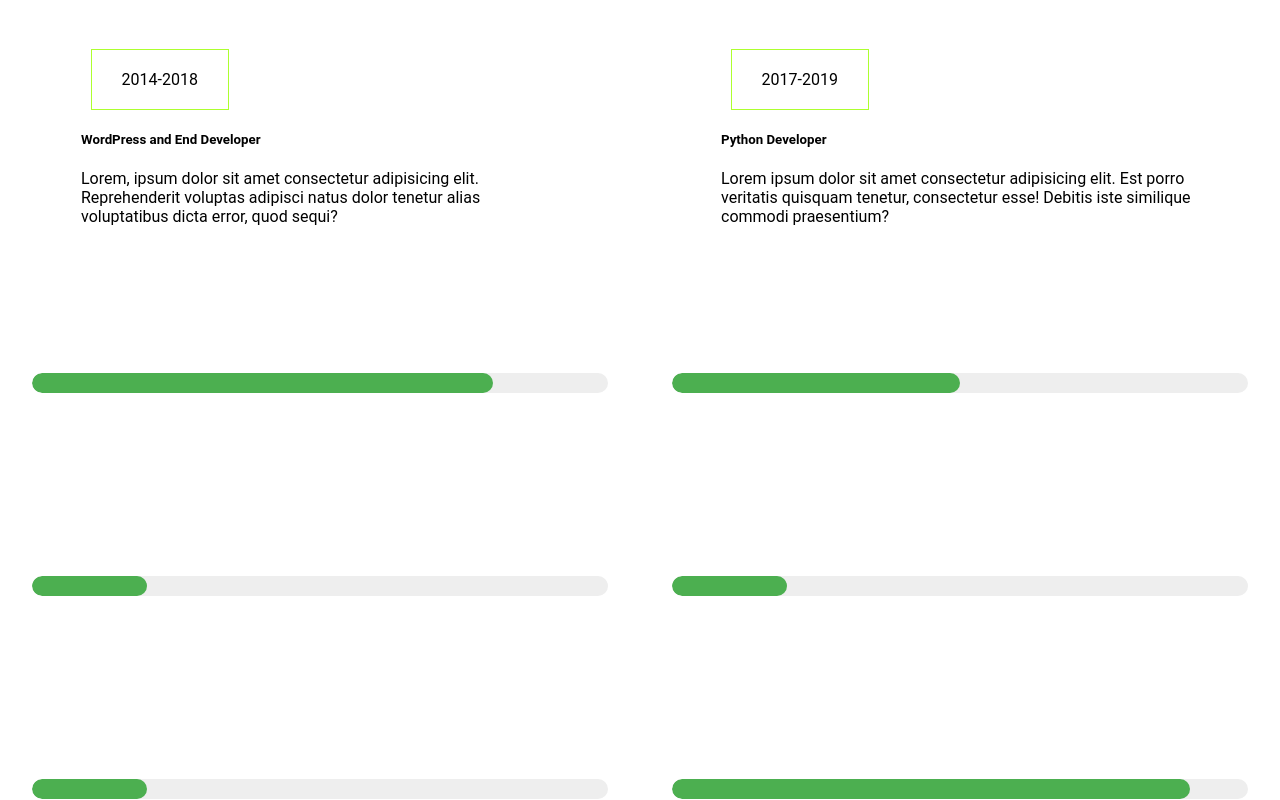
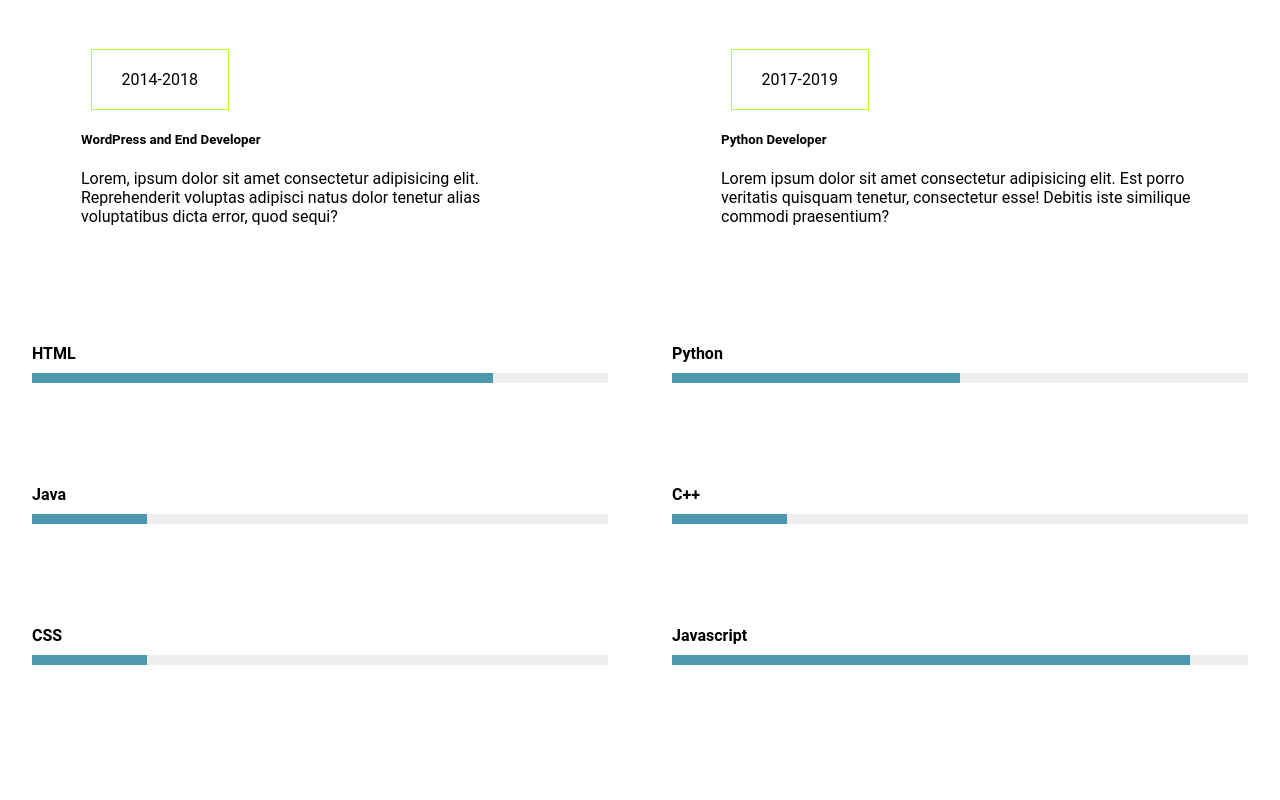
Before and after one commit to KrishDevCrafting/Krish-Portfolio, a React (Create React App) app in the folder my-app/: page / in a window 1280 px wide. Shown: the part 1704-2504 px from the top of the page. After the commit the page ends 2370 px from the top, so only its background shows below. Built offline with nearby package versions, Linux system fonts and the light colour scheme.

Commit message:
problem-solve

```diff
--- a/my-app/src/home/AboutMe/index.css
+++ b/my-app/src/home/AboutMe/index.css
@@ -21,33 +21,3 @@
  /* talk */
 
 }
-/* chatGPT: */
-
-.skills-section {
-    padding: 40px;
-  }
-
-  .skill {
-    margin-bottom: 20px;
-  }
-
-  .skill-bar {
-    width: 100%;
-    height: 20px;
-    background-color: #eee;
-    border-radius: 10px;
-    overflow: hidden;
-  }
-
-  .skill-fill {
-    height: 100%;
-    background-color: #4caf50; /* Green color for filled skill bars */
-    border-radius: 10px;
-    transition: width 2s ease-out; /* Smooth transition when filling */
-  }
-
-  label {
-    display: block;
-    font-weight: bold;
-    margin-bottom: 10px;
-  }
--- a/my-app/src/home/Skills/index.css
+++ b/my-app/src/home/Skills/index.css
@@ -20,7 +20,7 @@
 }
 
 .parent-bar {
-  color: white;
+  /* color: white; */
   margin-top: 100px;
   display: flex;
   justify-content: space-around;
@@ -30,3 +30,37 @@
   width: 45%;
   border: 1px solid white;
 }
+
+
+/* skill-bar */
+
+/* chatGPT: */
+
+.skills-section {
+  padding: 40px;
+}
+
+.skill {
+  margin-bottom: 20px;
+}
+
+.skill-bar {
+  width: 100%;
+  height: 10px;
+  background-color: #eee;
+  /* border-radius: 10px; */
+  overflow: hidden;
+}
+
+.skill-fill {
+  height: 100%;
+  background-color: #4c98af; /* Green color for filled skill bars */
+  /* border-radius: 10px; */
+  transition: width 2s ease-out; /* Smooth transition when filling */
+}
+
+label {
+  display: block;
+  font-weight: bold;
+  margin-bottom: 10px;
+}
--- a/my-app/src/home/Skills/index.jsx
+++ b/my-app/src/home/Skills/index.jsx
@@ -110,7 +110,7 @@ const PageSkill = () => {
         {/* 2 */}
         <div className="parent-bar">
           <div className="child-bar">
-            <h1>Java</h1>
+            <label>Java</label>
             <div className="skill-bar">
               <div
                 className="skill-fill"
@@ -119,7 +119,7 @@ const PageSkill = () => {
             </div>
           </div>
           <div className="child-bar">
-            <h1>C++</h1>
+            <label>C++</label>
             <div className="skill-bar">
               <div
                 className="skill-fill"
@@ -132,7 +132,7 @@ const PageSkill = () => {
         {/* 3 */}
         <div className="parent-bar">
           <div className="child-bar">
-            <h1>CSS</h1>
+            <label>CSS</label>
             <div className="skill-bar">
               <div
                 className="skill-fill"
@@ -141,7 +141,7 @@ const PageSkill = () => {
             </div>
           </div>
           <div className="child-bar">
-            <h1>Javascript</h1>
+            <label>Javascript</label>
             <div className="skill-bar">
               <div
                 className="skill-fill"
```
